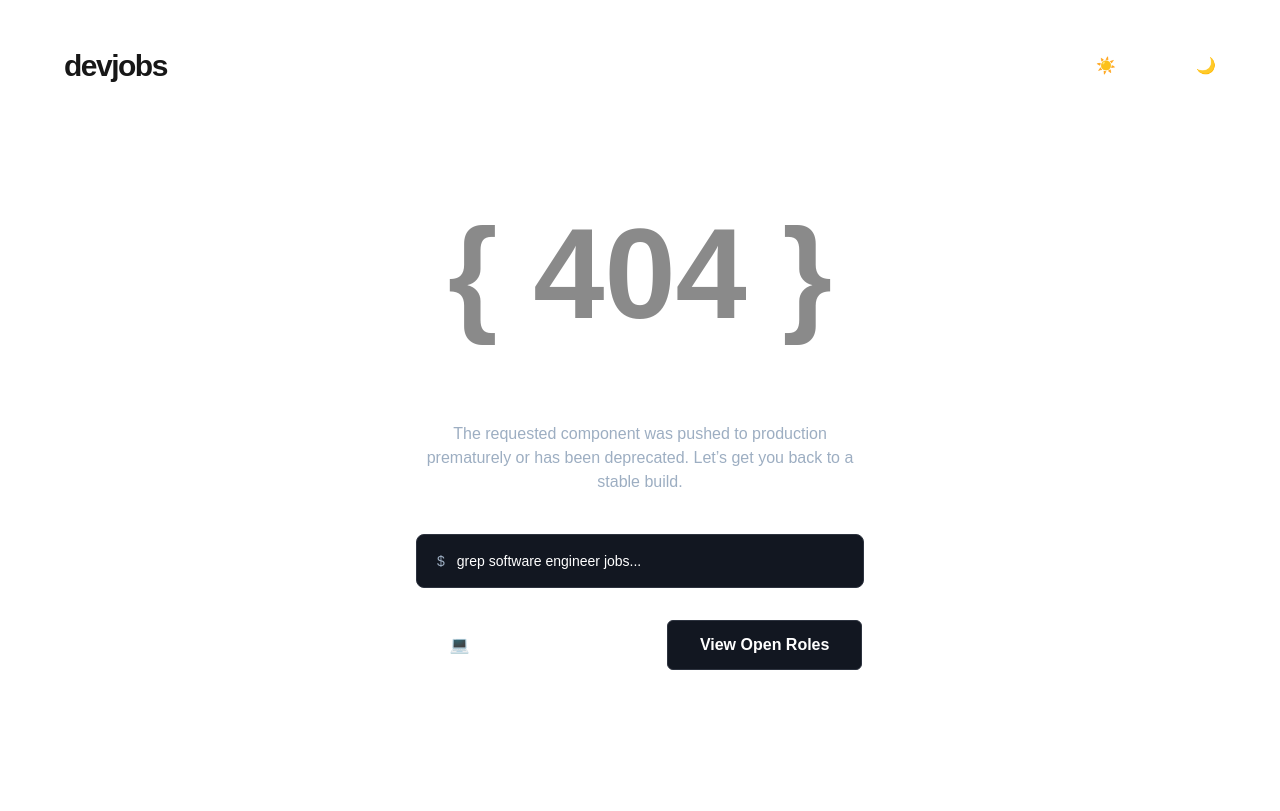
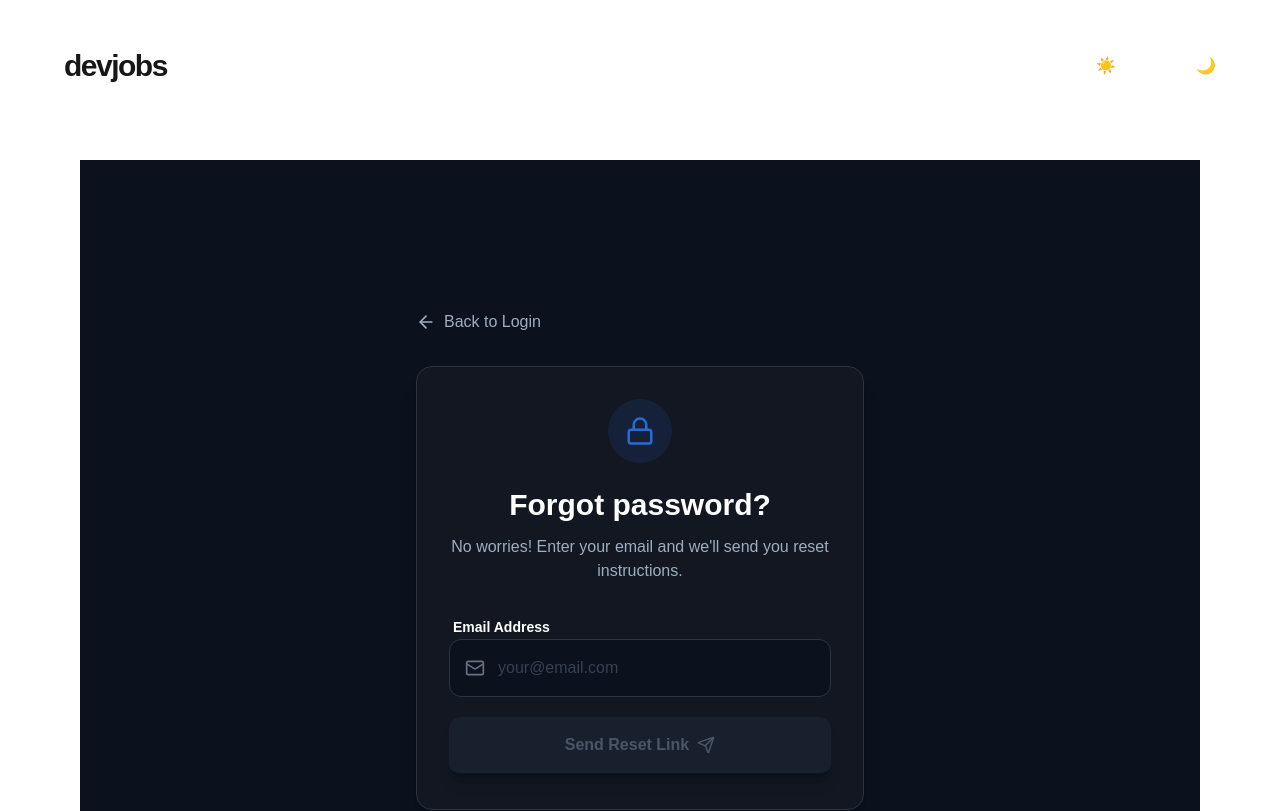
Before and after one commit to barguti/devjobs-next, a Next.js app: page /forgot-password in a window 1280 px wide. Before the commit this address had no page. Shown: the top 811 px of the page. Built offline with nearby package versions, Linux system fonts and the light colour scheme.

Commit message:
ajuste login y avance Forgot password

```diff
--- /dev/null
+++ b/src/app/forgot-password/page.tsx
@@ -0,0 +1,108 @@
+'use client';
+import { useState } from 'react';
+import { Mail, ArrowLeft, Send, CheckCircle2, Lock } from 'lucide-react';
+import Link from 'next/link';
+
+export default function ForgotPasswordPage() {
+    // 1. Estado para el valor del email
+    const [email, setEmail] = useState('');
+    const [isLoading, setIsLoading] = useState(false);
+    const [isSent, setIsSent] = useState(false);
+
+    // 2. Función para manejar el envío
+    const handleReset = async (e: React.FormEvent) => {
+        e.preventDefault();
+        if (!email) return; // Seguridad extra
+
+        setIsLoading(true);
+        await new Promise(resolve => setTimeout(resolve, 2000));
+        setIsLoading(false);
+        setIsSent(true);
+    };
+
+    // 3. Variable booleana para habilitar el botón
+    // Podríamos ser más estrictos con un regex, pero por ahora, que tenga algo escrito basta
+    const isButtonDisabled = email.trim().length === 0 || isLoading;
+
+    return (
+        <main className="min-h-screen bg-[#0B111D] flex items-center justify-center p-6">
+            <div className="max-w-md w-full animate-in fade-in zoom-in-95 duration-500">
+
+                <Link
+                    href="/login"
+                    className="flex items-center gap-2 text-[#9DAEC2] hover:text-white mb-8 transition-colors group w-fit"
+                >
+                    <ArrowLeft size={20} className="group-hover:-translate-x-1 transition-transform" />
+                    {"Back to Login"}
+                </Link>
+
+                <div className="bg-[#121721] p-8 rounded-2xl border border-[#2D333F] shadow-xl text-center">
+                    {!isSent ? (
+                        <section className="animate-in fade-in duration-500">
+                            <div className="w-16 h-16 bg-blue-500/10 text-blue-500 rounded-full flex items-center justify-center mx-auto mb-6">
+                                <Lock size={30} className="opacity-80" />
+                            </div>
+
+                            <h1 className="text-white text-3xl font-bold mb-3">{"Forgot password?"}</h1>
+                            <p className="text-[#9DAEC2] mb-8">
+                                {"No worries! Enter your email and we'll send you reset instructions."}
+                            </p>
+
+                            <form onSubmit={handleReset} className="space-y-5 text-left">
+                                <div className="space-y-2">
+                                    <label className="text-sm font-bold text-white ml-1">Email Address</label>
+                                    <div className="relative">
+                                        <Mail className="absolute left-4 top-1/2 -translate-y-1/2 text-gray-500" size={20} />
+                                        <input
+                                            required
+                                            type="email"
+                                            value={email}
+                                            onChange={(e) => setEmail(e.target.value)} // <--- Capturamos el texto
+                                            className="w-full bg-[#0B111D] border border-[#2D333F] p-4 pl-12 rounded-xl text-white outline-none focus:border-blue-500 transition-all placeholder:text-gray-700"
+                                            placeholder="your@email.com"
+                                        />
+                                    </div>
+                                </div>
+
+                                <button
+                                    disabled={isButtonDisabled} // <--- Aquí ocurre la magia
+                                    className={`w-full font-bold py-4 rounded-xl shadow-lg transition-all flex items-center justify-center gap-2 ${
+                                        isButtonDisabled
+                                        ? 'bg-[#19202D] text-gray-600 cursor-not-allowed border-b-4 border-[#0B111D]'
+                                        : 'bg-blue-500 text-white shadow-blue-500/20 hover:bg-blue-400 border-b-4 border-blue-700 active:translate-y-1 active:border-b-0'
+                                    }`}
+                                >
+                                    {isLoading ? (
+                                        <div className="w-5 h-5 border-2 border-white/30 border-t-white rounded-full animate-spin" />
+                                    ) : (
+                                        <>{"Send Reset Link"} <Send size={18} /></>
+                                    )}
+                                </button>
+                            </form>
+                        </section>
+                    ) : (
+                        <section className="animate-in zoom-in-95 duration-500">
+                            <div className="w-16 h-16 bg-green-500/10 text-green-500 rounded-full flex items-center justify-center mx-auto mb-6">
+                                <CheckCircle2 size={32} />
+                            </div>
+                            <h2 className="text-white text-3xl font-bold mb-3">{"Check your email"}</h2>
+                            <p className="text-[#9DAEC2] mb-8">
+                                {"We've sent a password reset link to your email address."}
+                            </p>
+
+                            <button
+                                onClick={() => {
+                                    setIsSent(false);
+                                    setEmail(''); // Limpiamos para que empiece de cero si reintenta
+                                }}
+                                className="text-blue-500 font-bold hover:underline"
+                            >
+                                {"Didn't receive the email? Try again"}
+                            </button>
+                        </section>
+                    )}
+                </div>
+            </div>
+        </main>
+    );
+}
--- a/src/app/login/page.tsx
+++ b/src/app/login/page.tsx
@@ -1,7 +1,7 @@
-'use client';
-import { useState } from 'react';
-import { Mail, Lock, ArrowRight, Github } from 'lucide-react';
-import Link from 'next/link';
+"use client";
+import { useState } from "react";
+import { Mail, Lock, ArrowRight, Github } from "lucide-react";
+import Link from "next/link";
 
 export default function LoginPage() {
     const [isLoading, setIsLoading] = useState(false);
@@ -10,25 +10,33 @@ export default function LoginPage() {
         e.preventDefault();
         setIsLoading(true);
         // Simulamos la entrada al sistema
-        await new Promise(resolve => setTimeout(resolve, 1500));
-        window.location.href = '/'; // Redirigimos a la Home
+        await new Promise((resolve) => setTimeout(resolve, 1500));
+        window.location.href = "/"; // Redirigimos a la Home
     };
 
     return (
         <main className="min-h-screen bg-[#0B111D] flex items-center justify-center p-6">
             <div className="max-w-md w-full animate-in fade-in zoom-in-95 duration-500">
-
                 <header className="text-center mb-10">
-                    <h1 className="text-white text-4xl font-bold mb-2">{"Welcome Back"}</h1>
-                    <p className="text-[#9DAEC2]">{"Log in to your DevJobs account"}</p>
+                    <h1 className="text-white text-4xl font-bold mb-2">
+                        {"Welcome Back"}
+                    </h1>
+                    <p className="text-[#9DAEC2]">
+                        {"Log in to your DevJobs account"}
+                    </p>
                 </header>
 
                 <div className="bg-[#121721] p-8 rounded-2xl border border-[#2D333F] shadow-xl">
                     <form onSubmit={handleLogin} className="space-y-5">
                         <div className="space-y-2">
-                            <label className="text-sm font-bold text-white ml-1">Email</label>
+                            <label className="text-sm font-bold text-white ml-1">
+                                Email
+                            </label>
                             <div className="relative">
-                                <Mail className="absolute left-4 top-1/2 -translate-y-1/2 text-gray-500" size={20} />
+                                <Mail
+                                    className="absolute left-4 top-1/2 -translate-y-1/2 text-gray-500"
+                                    size={20}
+                                />
                                 <input
                                     required
                                     type="email"
@@ -40,11 +48,21 @@ export default function LoginPage() {
 
                         <div className="space-y-2">
                             <div className="flex justify-between items-center px-1">
-                                <label className="text-sm font-bold text-white">Password</label>
-                                <a href="#" className="text-xs text-blue-500 hover:underline">{"Forgot password?"}</a>
+                                <label className="text-sm font-bold text-white">
+                                    Password
+                                </label>
+                                <Link
+                                    href="/forgot-password"
+                                    className="text-xs text-blue-500 hover:underline"
+                                >
+                                    {"Forgot password?"}
+                                </Link>
                             </div>
                             <div className="relative">
-                                <Lock className="absolute left-4 top-1/2 -translate-y-1/2 text-gray-500" size={20} />
+                                <Lock
+                                    className="absolute left-4 top-1/2 -translate-y-1/2 text-gray-500"
+                                    size={20}
+                                />
                                 <input
                                     required
                                     type="password"
@@ -61,7 +79,9 @@ export default function LoginPage() {
                             {isLoading ? (
                                 <div className="w-5 h-5 border-2 border-white/30 border-t-white rounded-full animate-spin" />
                             ) : (
-                                <>{"Sign In"} <ArrowRight size={18} /></>
+                                <>
+                                    {"Sign In"} <ArrowRight size={18} />
+                                </>
                             )}
                         </button>
                     </form>
@@ -71,7 +91,9 @@ export default function LoginPage() {
                             <span className="w-full border-t border-[#2D333F]"></span>
                         </div>
                         <div className="relative flex justify-center text-xs uppercase">
-                            <span className="bg-[#121721] px-2 text-[#9DAEC2]">{"Or continue with"}</span>
+                            <span className="bg-[#121721] px-2 text-[#9DAEC2]">
+                                {"Or continue with"}
+                            </span>
                         </div>
                     </div>
 
@@ -83,7 +105,12 @@ export default function LoginPage() {
 
                 <p className="mt-8 text-center text-[#9DAEC2]">
                     {"Don't have an account?"}
-                    <Link href="/register" className="text-blue-500 font-bold hover:underline ml-1">{"Sign up free"}</Link>
+                    <Link
+                        href="/register"
+                        className="text-blue-500 font-bold hover:underline ml-1"
+                    >
+                        {"Sign up free"}
+                    </Link>
                 </p>
             </div>
         </main>
```
